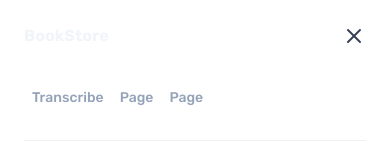
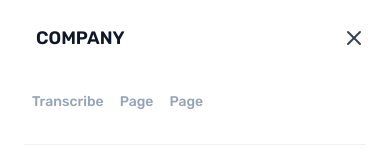
Before and after one commit to 1jonathang/start, a Next.js app: page /transcribe in a window 390 px wide. Both pictures are taken after a click on the button "Open main menu". Shown: the top 160 px of the page. Built offline with nearby package versions, Linux system fonts and the light colour scheme; a web font is replaced by a local one.

Commit message:
final navbar styling

```diff
--- a/src/components/Navbar.tsx
+++ b/src/components/Navbar.tsx
@@ -62,11 +62,14 @@
             onClose={setIsOpen}
           >
             <div className="fixed inset-0 z-50" />
-            <Dialog.Panel className="fixed inset-y-0 right-0 z-50 w-full overflow-y-auto bg-white px-6 py-6 sm:max-w-sm sm:ring-1 sm:ring-gray-900/10">
+            <Dialog.Panel className="fixed inset-y-0 right-0 z-50 w-full overflow-y-auto dark:bg-slate-800 bg-white px-6 py-6 sm:max-w-sm sm:ring-1 sm:ring-gray-900/10">
               <div className="flex items-center justify-between">
-                <a href="#" className="-m-1.5 p-1.5">
-                  <span className="font-bold">BookStore</span>
-                </a>
+                <Link
+                  href={"/"}
+                  className="ml-3 text-slate-900 dark:text-slate-400 font-semibold text-lg"
+                >
+                  COMPANY
+                </Link>
                 <button
                   type="button"
                   className="-m-2.5 rounded-md p-2.5 text-gray-700"
```
